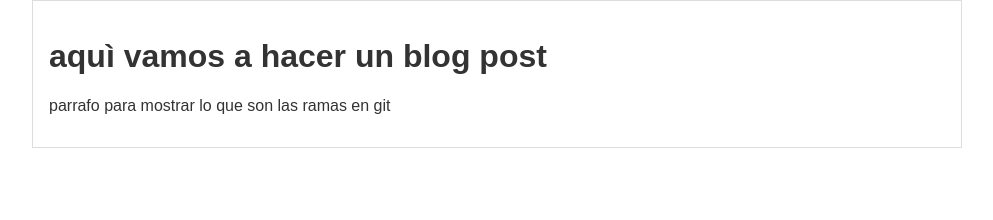
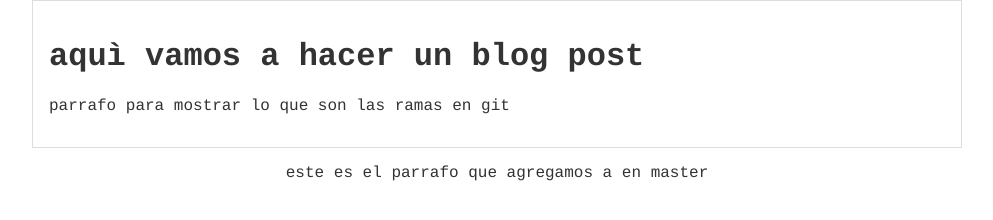
Before and after one commit to efreenml/cursoGithubPlatzi, a plain HTML site: page index.html in a window 1280 px wide. Shown: the whole page, without its empty margins (143-1136 px from the left). Drawn offline with Linux system fonts and the light colour scheme.

Commit message:
esto aqui agrege un P en master

```diff
--- a/css/estilo.css
+++ b/css/estilo.css
@@ -1,6 +1,6 @@
 body{
     text-align: center;
-    font-family: Arial;
+    font-family: courier;
     color: #333;
     margin:0;
     padding:0;
--- a/index.html
+++ b/index.html
@@ -14,6 +14,6 @@
             <p>parrafo para mostrar lo que son las ramas en git</p>
         </div>
     </div>
-
+<p>este es el parrafo que agregamos a en master </p>
 </body>
 </html>
```
